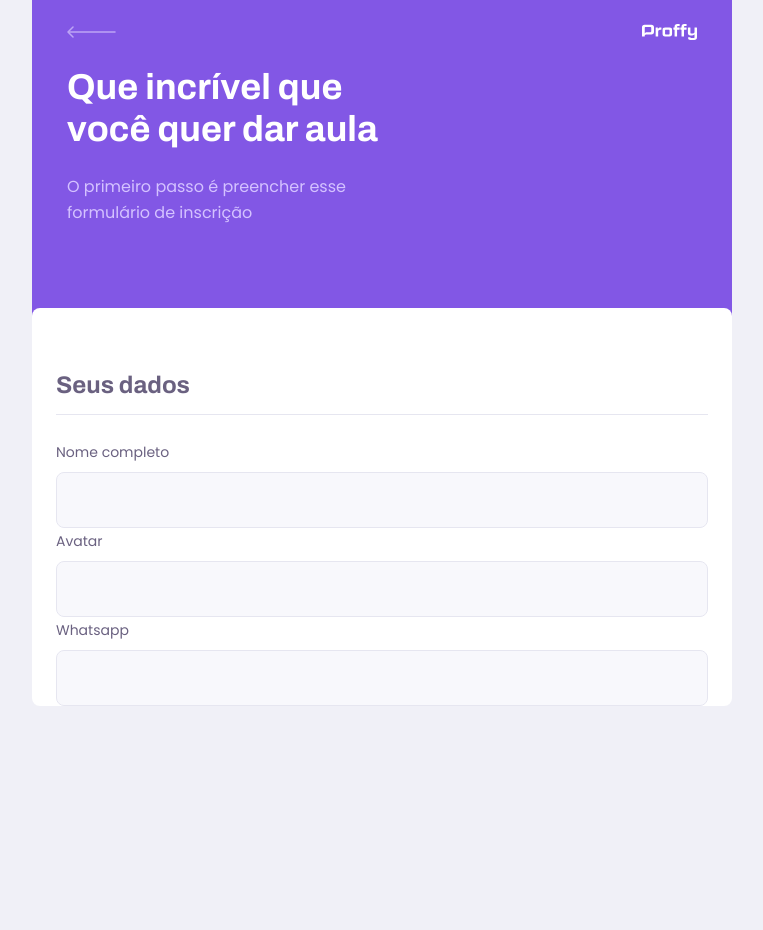
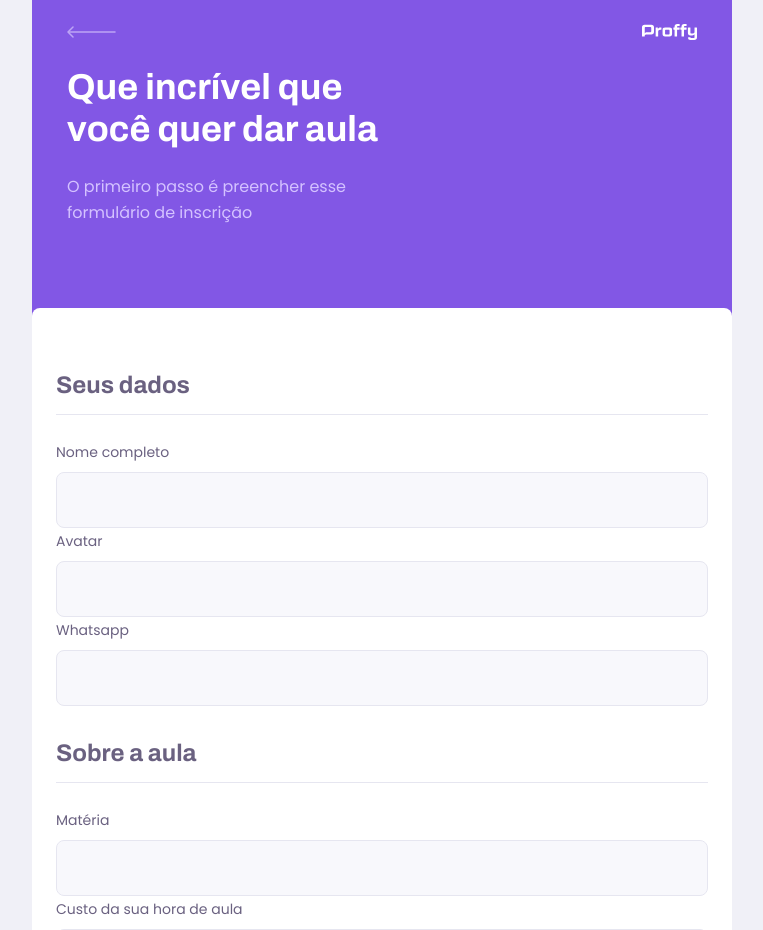
Before and after one commit to emanuel71jo/next-level-week-02-proffy, a React (Create React App) app in the folder web/: page /give-classes in a window 1280 px wide. Shown: the top 930 px of the page, without its empty margins (258-1021 px from the left). Before the commit the page ends 800 px from the top, so only its background shows below. Built offline with nearby package versions, Linux system fonts and the light colour scheme.

Commit message:
Fieldset sobre a aula

```diff
--- a/web/src/pages/TeacherForm/index.tsx
+++ b/web/src/pages/TeacherForm/index.tsx
@@ -20,6 +20,12 @@ const TeacherForm: React.FC = () => {
           <Input label="Avatar" name="avatar" type="text" />
           <Input label="Whatsapp" name="whatsapp" type="text" />
         </fieldset>
+        <fieldset>
+          <legend>Sobre a aula</legend>
+
+          <Input label="Matéria" name="subject" type="text" />
+          <Input label="Custo da sua hora de aula" name="cost" type="text" />
+        </fieldset>
       </main>
     </div>
   );
```
